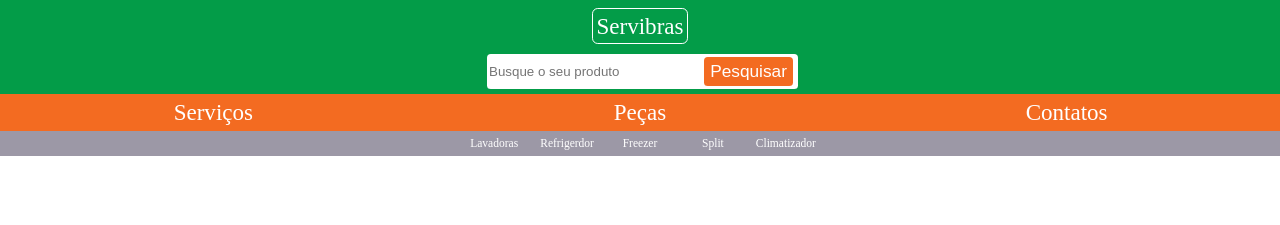
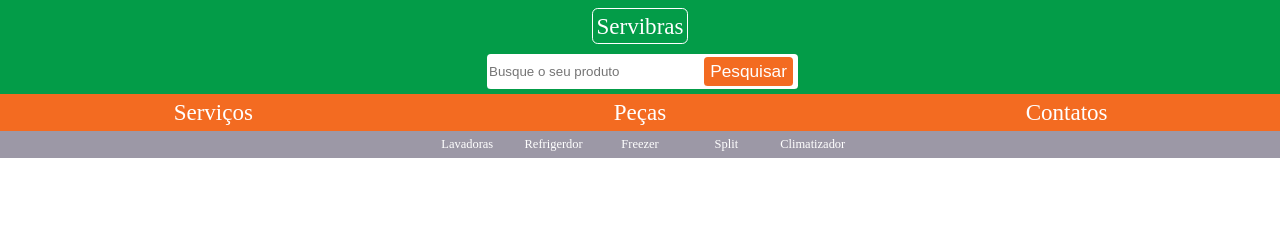
Before and after one commit to PeuDevBr/ReacJSt_website, a Next.js app: page / in a window 1280 px wide. Shown: the top 225 px of the page. Built offline with nearby package versions, Linux system fonts and the light colour scheme.

Commit message:
Adicionando CSS ao projeto. Criando os menus

```diff
--- a/css/style.css
+++ b/css/style.css
@@ -92,7 +92,7 @@
 
 .navContainer a {
   height: 1.8rem;
-  width: 7.8rem;
+  width: 9.2rem;
   color: var(--color-title-in-primary);
   border-radius: 0.6rem;
   font-size: 2.4rem;
@@ -119,11 +119,11 @@
 }
 
 .menuContainer a {
-  height: 0.6rem;
-  width: 4.8rem;
+  height: 0.8rem;
+  width: 6.2rem;
   color: var(--color-title-in-primary);
   border-radius: 0.6rem;
-  font-size: 1.2rem;
+  font-size: 1.3rem;
   text-decoration: none;
   padding: 0.6rem;
   margin: 0.4rem 0.8rem;
```
